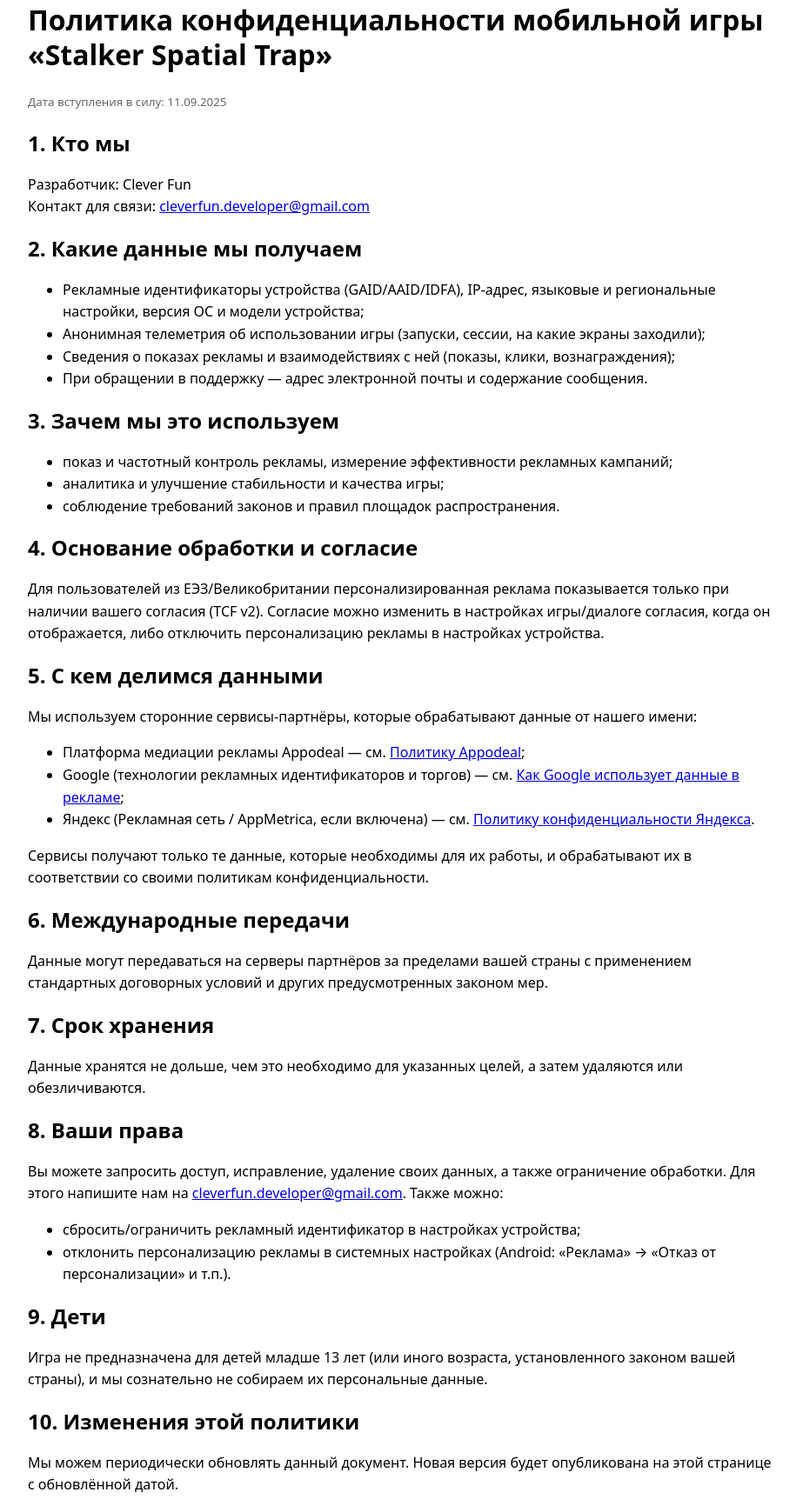
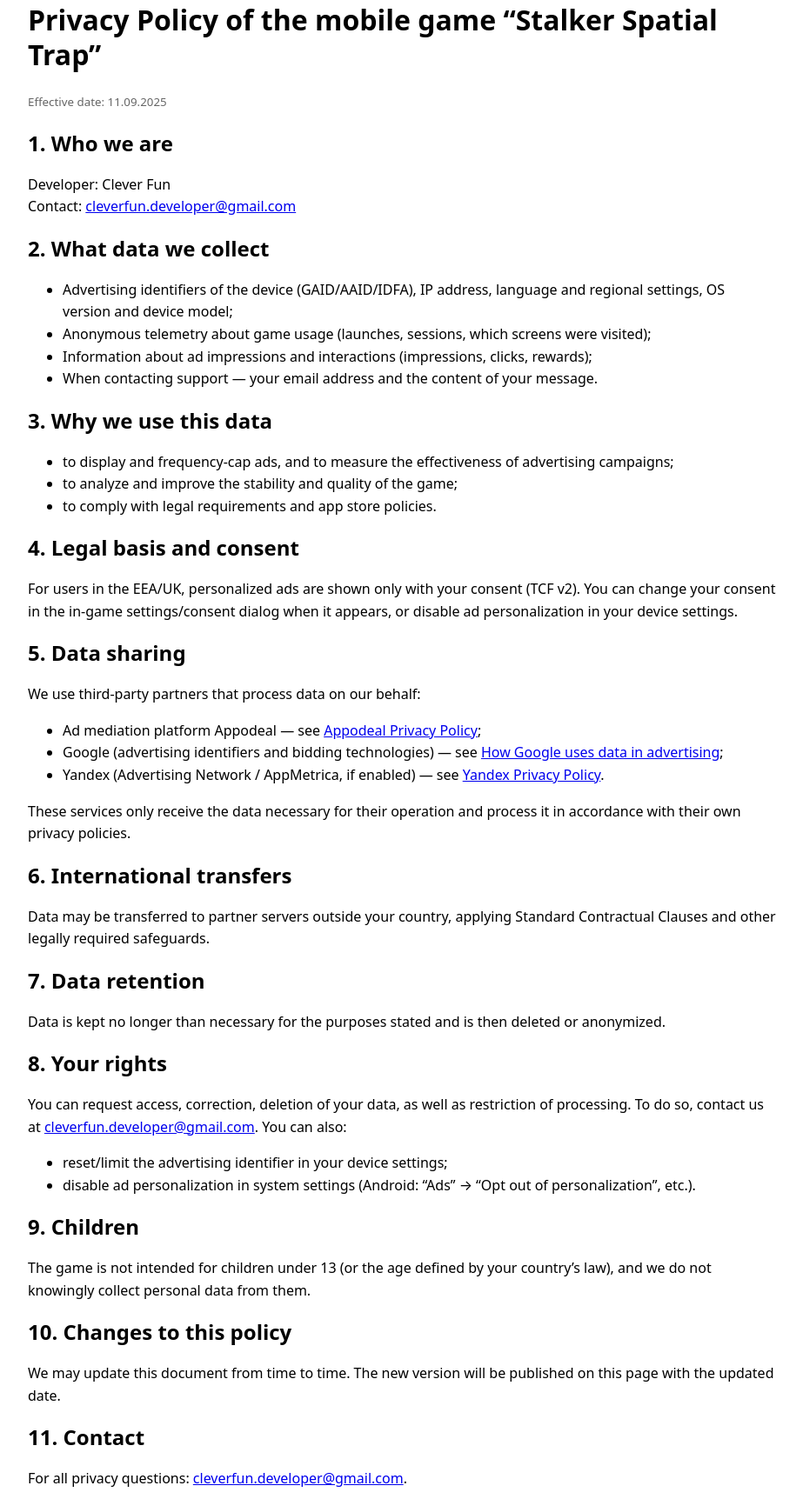
Before and after one commit to cleverfundeveloper-hub/cleverfundeveloper-hub.github.io, a plain HTML site: page privacy-stalker.html in a window 1280 px wide. Shown: the part 37-1761 px from the top of the page at 87% size, without its empty margins (178-1101 px from the left). Drawn offline with Linux system fonts and the light colour scheme.

Commit message:
privacy-stalker.html

```diff
--- a/privacy-stalker.html
+++ b/privacy-stalker.html
@@ -1,9 +1,9 @@
 <!doctype html>
-<html lang="ru">
+<html lang="en">
 <head>
   <meta charset="utf-8">
   <meta name="viewport" content="width=device-width,initial-scale=1">
-  <title>Политика конфиденциальности — Stalker Spatial Trap</title>
+  <title>Privacy Policy — Stalker Spatial Trap</title>
   <style>
     body{max-width:860px;margin:40px auto;padding:0 16px;line-height:1.6;font-family:system-ui,-apple-system,Segoe UI,Roboto,Arial}
     h1,h2{line-height:1.25}
@@ -12,62 +12,62 @@
   </style>
 </head>
 <body>
-  <h1>Политика конфиденциальности мобильной игры «Stalker Spatial Trap»</h1>
-  <p><small>Дата вступления в силу: 11.09.2025</small></p>
+  <h1>Privacy Policy of the mobile game “Stalker Spatial Trap”</h1>
+  <p><small>Effective date: 11.09.2025</small></p>
 
-  <h2>1. Кто мы</h2>
-  <p>Разработчик: Clever Fun<br>
-     Контакт для связи: <a href="mailto:cleverfun.developer@gmail.com">cleverfun.developer@gmail.com</a></p>
+  <h2>1. Who we are</h2>
+  <p>Developer: Clever Fun<br>
+     Contact: <a href="mailto:cleverfun.developer@gmail.com">cleverfun.developer@gmail.com</a></p>
 
-  <h2>2. Какие данные мы получаем</h2>
+  <h2>2. What data we collect</h2>
   <ul>
-    <li>Рекламные идентификаторы устройства (GAID/AAID/IDFA), IP-адрес, языковые и региональные настройки, версия ОС и модели устройства;</li>
-    <li>Анонимная телеметрия об использовании игры (запуски, сессии, на какие экраны заходили);</li>
-    <li>Сведения о показах рекламы и взаимодействиях с ней (показы, клики, вознаграждения);</li>
-    <li>При обращении в поддержку — адрес электронной почты и содержание сообщения.</li>
+    <li>Advertising identifiers of the device (GAID/AAID/IDFA), IP address, language and regional settings, OS version and device model;</li>
+    <li>Anonymous telemetry about game usage (launches, sessions, which screens were visited);</li>
+    <li>Information about ad impressions and interactions (impressions, clicks, rewards);</li>
+    <li>When contacting support — your email address and the content of your message.</li>
   </ul>
 
-  <h2>3. Зачем мы это используем</h2>
+  <h2>3. Why we use this data</h2>
   <ul>
-    <li>показ и частотный контроль рекламы, измерение эффективности рекламных кампаний;</li>
-    <li>аналитика и улучшение стабильности и качества игры;</li>
-    <li>соблюдение требований законов и правил площадок распространения.</li>
+    <li>to display and frequency-cap ads, and to measure the effectiveness of advertising campaigns;</li>
+    <li>to analyze and improve the stability and quality of the game;</li>
+    <li>to comply with legal requirements and app store policies.</li>
   </ul>
 
-  <h2>4. Основание обработки и согласие</h2>
-  <p>Для пользователей из ЕЭЗ/Великобритании персонализированная реклама показывается только при наличии вашего согласия (TCF v2). Согласие можно изменить в настройках игры/диалоге согласия, когда он отображается, либо отключить персонализацию рекламы в настройках устройства.</p>
+  <h2>4. Legal basis and consent</h2>
+  <p>For users in the EEA/UK, personalized ads are shown only with your consent (TCF v2). You can change your consent in the in-game settings/consent dialog when it appears, or disable ad personalization in your device settings.</p>
 
-  <h2>5. С кем делимся данными</h2>
-  <p>Мы используем сторонние сервисы-партнёры, которые обрабатывают данные от нашего имени:</p>
+  <h2>5. Data sharing</h2>
+  <p>We use third-party partners that process data on our behalf:</p>
   <ul>
-    <li>Платформа медиации рекламы Appodeal — см. <a href="https://appodeal.com/privacy-policy/" target="_blank" rel="noopener">Политику Appodeal</a>;</li>
-    <li>Google (технологии рекламных идентификаторов и торгов) — см. <a href="https://policies.google.com/technologies/ads" target="_blank" rel="noopener">Как Google использует данные в рекламе</a>;</li>
-    <li>Яндекс (Рекламная сеть / AppMetrica, если включена) — см. <a href="https://yandex.com/legal/confidential/" target="_blank" rel="noopener">Политику конфиденциальности Яндекса</a>.</li>
+    <li>Ad mediation platform Appodeal — see <a href="https://appodeal.com/privacy-policy/" target="_blank" rel="noopener">Appodeal Privacy Policy</a>;</li>
+    <li>Google (advertising identifiers and bidding technologies) — see <a href="https://policies.google.com/technologies/ads" target="_blank" rel="noopener">How Google uses data in advertising</a>;</li>
+    <li>Yandex (Advertising Network / AppMetrica, if enabled) — see <a href="https://yandex.com/legal/confidential/" target="_blank" rel="noopener">Yandex Privacy Policy</a>.</li>
   </ul>
-  <p>Сервисы получают только те данные, которые необходимы для их работы, и обрабатывают их в соответствии со своими политикам конфиденциальности.</p>
+  <p>These services only receive the data necessary for their operation and process it in accordance with their own privacy policies.</p>
 
-  <h2>6. Международные передачи</h2>
-  <p>Данные могут передаваться на серверы партнёров за пределами вашей страны с применением стандартных договорных условий и других предусмотренных законом мер.</p>
+  <h2>6. International transfers</h2>
+  <p>Data may be transferred to partner servers outside your country, applying Standard Contractual Clauses and other legally required safeguards.</p>
 
-  <h2>7. Срок хранения</h2>
-  <p>Данные хранятся не дольше, чем это необходимо для указанных целей, а затем удаляются или обезличиваются.</p>
+  <h2>7. Data retention</h2>
+  <p>Data is kept no longer than necessary for the purposes stated and is then deleted or anonymized.</p>
 
-  <h2>8. Ваши права</h2>
-  <p>Вы можете запросить доступ, исправление, удаление своих данных, а также ограничение обработки. Для этого напишите нам на <a href="mailto:cleverfun.developer@gmail.com">cleverfun.developer@gmail.com</a>. Также можно:</p>
+  <h2>8. Your rights</h2>
+  <p>You can request access, correction, deletion of your data, as well as restriction of processing. To do so, contact us at <a href="mailto:cleverfun.developer@gmail.com">cleverfun.developer@gmail.com</a>. You can also:</p>
   <ul>
-    <li>сбросить/ограничить рекламный идентификатор в настройках устройства;</li>
-    <li>отклонить персонализацию рекламы в системных настройках (Android: «Реклама» → «Отказ от персонализации» и т.п.).</li>
+    <li>reset/limit the advertising identifier in your device settings;</li>
+    <li>disable ad personalization in system settings (Android: “Ads” → “Opt out of personalization”, etc.).</li>
   </ul>
 
-  <h2>9. Дети</h2>
-  <p>Игра не предназначена для детей младше 13 лет (или иного возраста, установленного законом вашей страны), и мы сознательно не собираем их персональные данные.</p>
+  <h2>9. Children</h2>
+  <p>The game is not intended for children under 13 (or the age defined by your country’s law), and we do not knowingly collect personal data from them.</p>
 
-  <h2>10. Изменения этой политики</h2>
-  <p>Мы можем периодически обновлять данный документ. Новая версия будет опубликована на этой странице с обновлённой датой.</p>
+  <h2>10. Changes to this policy</h2>
+  <p>We may update this document from time to time. The new version will be published on this page with the updated date.</p>
 
-  <h2>11. Контакты</h2>
-  <p>По всем вопросам о конфиденциальности: <a href="mailto:cleverfun.developer@gmail.com">cleverfun.developer@gmail.com</a>.</p>
+  <h2>11. Contact</h2>
+  <p>For all privacy questions: <a href="mailto:cleverfun.developer@gmail.com">cleverfun.developer@gmail.com</a>.</p>
 
-  <p><small>Это информационный документ и не является юридической консультацией.</small></p>
+  <p><small>This document is for informational purposes only and does not constitute legal advice.</small></p>
 </body>
 </html>
```
